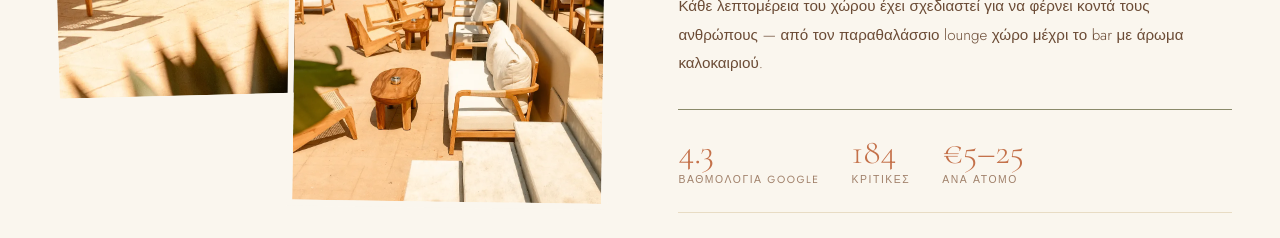
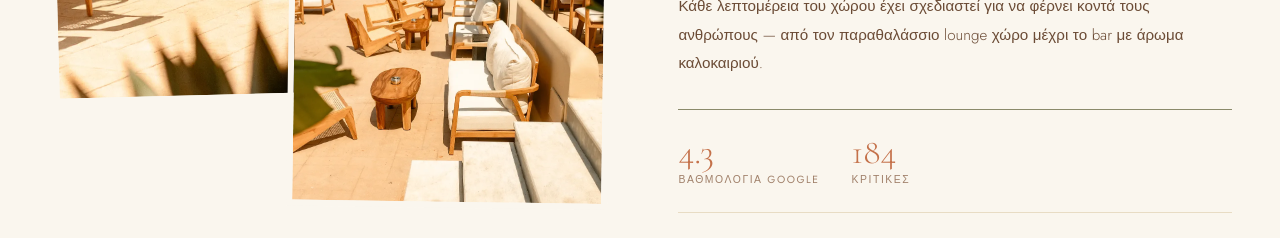
Before and after one commit to pariskoz722-alt/theros-by-the-sea, a Next.js app: page / in a window 1280 px wide. Shown: the part 1380-1618 px from the top of the page. Built offline with nearby package versions, Linux system fonts and the light colour scheme; no server answers; the database is empty; a web font is replaced by a local one.

Commit message:
Remove price per person stat from About section

```diff
--- a/components/site/About.tsx
+++ b/components/site/About.tsx
@@ -57,7 +57,6 @@ export default function About() {
           <div className="about-stats">
             <div><div className="stat-num">4.3</div><div className="stat-label">{tr(copy.about.stat1, lang)}</div></div>
             <div><div className="stat-num">184</div><div className="stat-label">{tr(copy.about.stat2, lang)}</div></div>
-            <div><div className="stat-num">€5–25</div><div className="stat-label">{tr(copy.about.stat3, lang)}</div></div>
           </div>
           <a href="tel:+302291036400" className="btn-primary">{tr(copy.about.cta, lang)}</a>
         </div>
```
